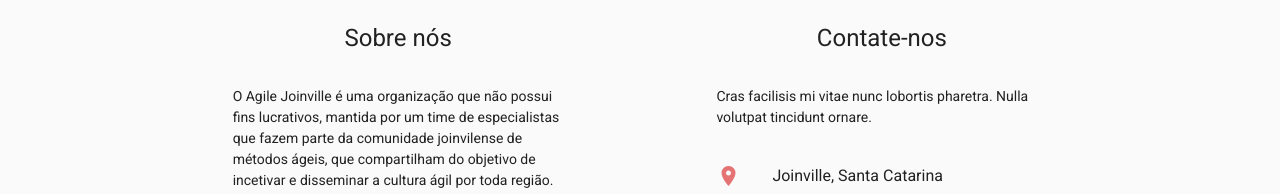
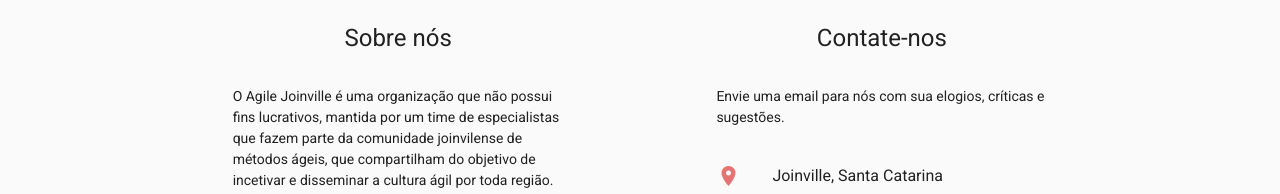
Before and after one commit to luanelioliveira/project-agile-joinville-webpage, a Vue app: page / in a window 1280 px wide. Shown: the part 4547-4741 px from the top of the page. Built offline with nearby package versions, Linux system fonts and the light colour scheme.

Commit message:
Ajuste do texto do contete-nos

```diff
--- a/src/App.vue
+++ b/src/App.vue
@@ -313,7 +313,7 @@
                   <div class="headline">Contate-nos</div>
                 </v-card-title>
                 <v-card-text>
-                  Cras facilisis mi vitae nunc lobortis pharetra. Nulla volutpat tincidunt ornare.
+                  Envie uma email para nós com sua elogios, críticas e sugestões.
                 </v-card-text>
                 <v-list class="transparent">
                   <v-list-tile>
```
